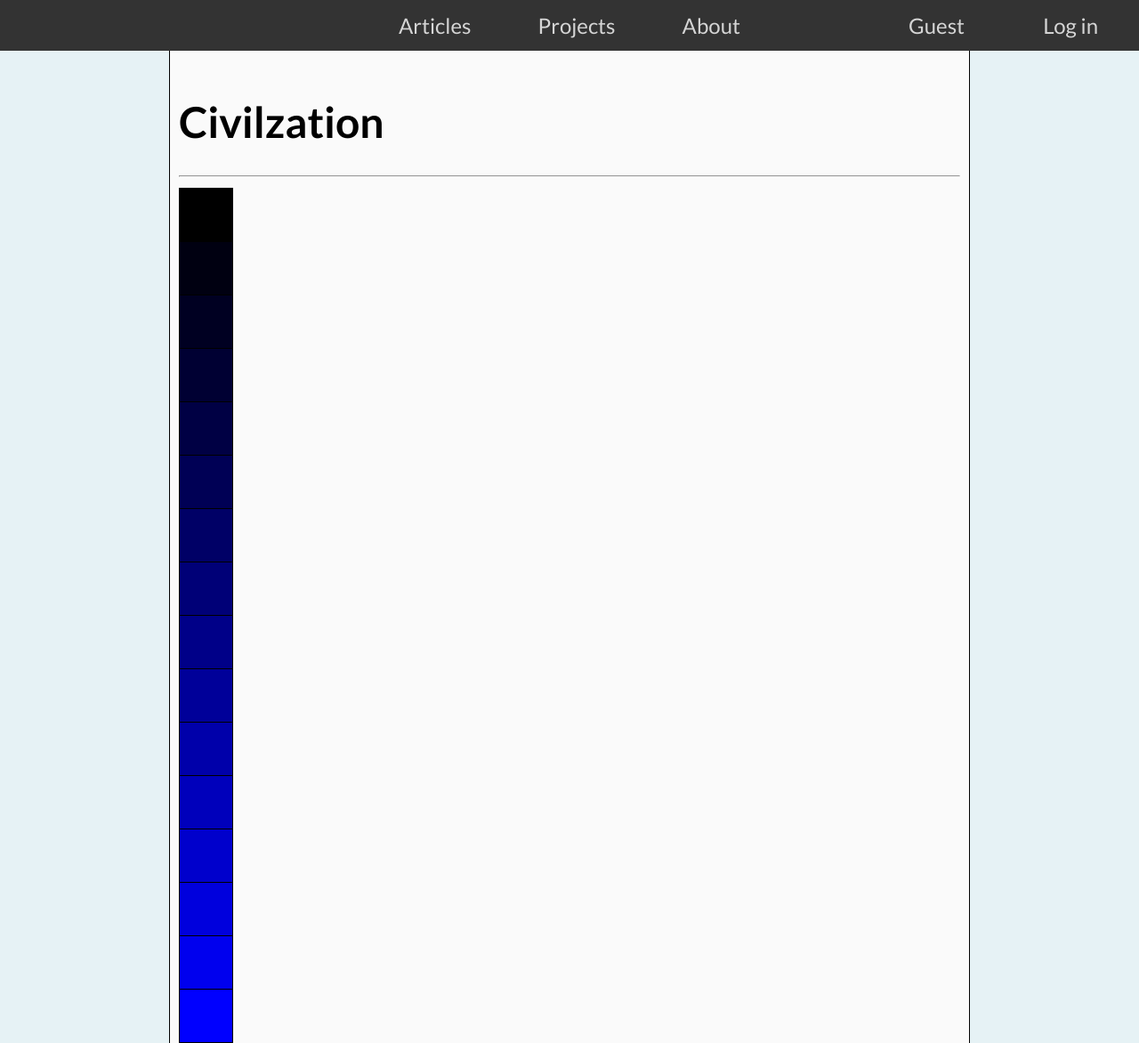
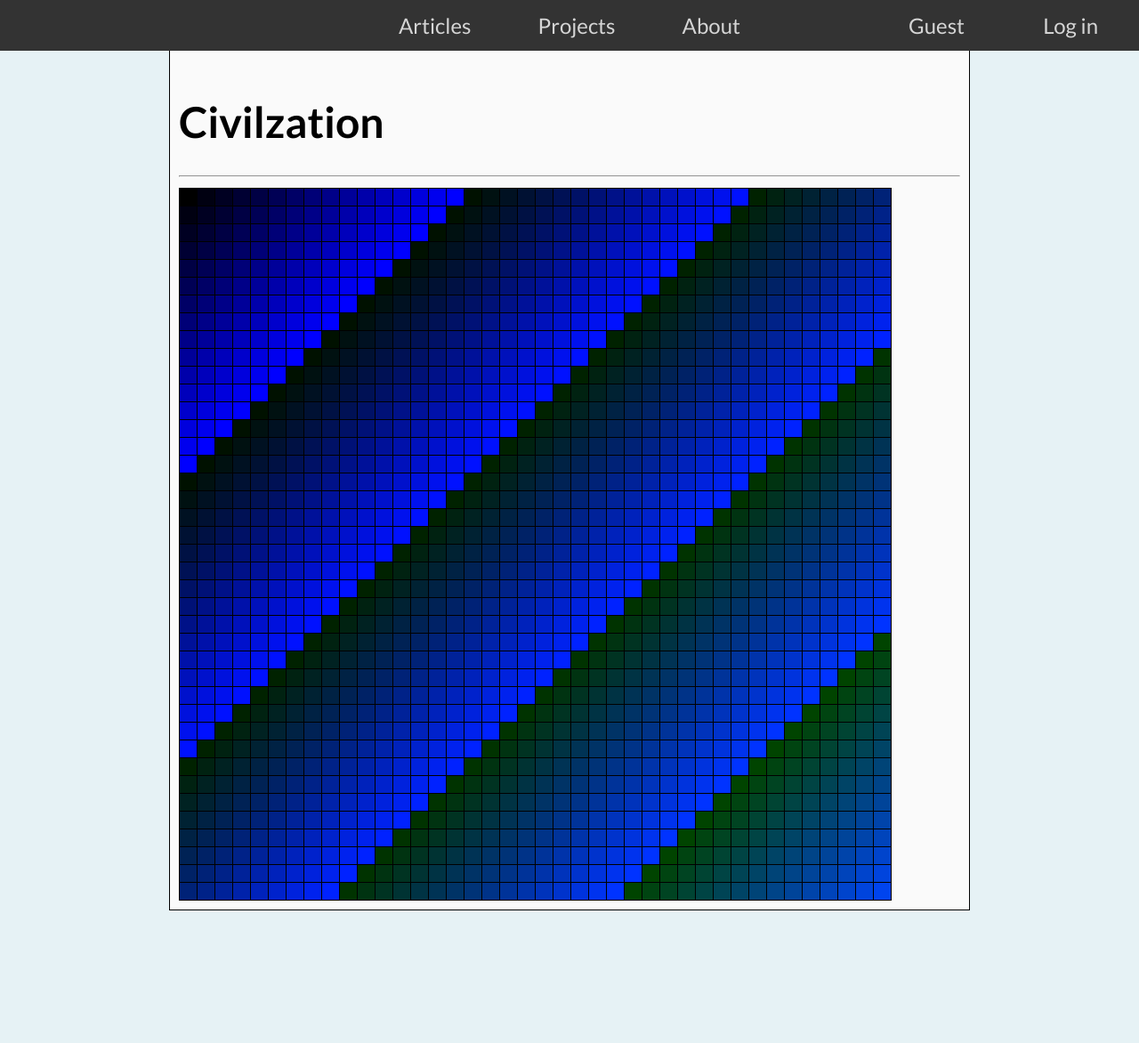
Before and after one commit to Trawirr/Trawirrcom, a Django app: page /civilization/ in a window 1280 px wide. Shown: the top 1172 px of the page at 89% size. After the commit the page ends 1023 px from the top, so only its background shows below. Run offline with Django 4.2, Linux system fonts and the light colour scheme; data comes from the database, SQL or seed files in the repository; both versions use the stored data as it was after the commit; parts of the project's set-up code (start-up, migrations or seed data) failed here and were passed over.

Commit message:
map creation

```diff
--- a/civilization/models.py
+++ b/civilization/models.py
@@ -12,7 +12,7 @@ class Tile(models.Model):
     x = models.IntegerField()
     y = models.IntegerField()
     height = models.IntegerField()
-    color = models.IntegerField(default=0)
+    color = models.CharField(max_length=4, default="#000")
     owner = models.ForeignKey(Civilization, blank=True, null=True, related_name="tiles", on_delete=models.CASCADE)
     areas = models.ManyToManyField(Area, related_name="tiles")
 
--- a/civilization/views.py
+++ b/civilization/views.py
@@ -6,6 +6,7 @@ def index(request):
     template = loader.get_template('civilization.html')
 
     tiles = Tile.objects.all()
+    tiles = [Tile.objects.filter(y=y) for y in Tile.objects.values_list('y', flat=True).distinct()]
 
     context = {
         'tiles': tiles,
--- a/static/css/main.css
+++ b/static/css/main.css
@@ -209,8 +209,8 @@ div.gallery {
 }
 
 td, th {
-    width: 60px;
-    height: 60px;
+    width: 20px;
+    height: 20px;
     border: 0.5px solid black;
 }
 
--- a/templates/civilization.html
+++ b/templates/civilization.html
@@ -5,8 +5,12 @@
 <hr>
 <div class="map-div">
     <table class="map-table">
-        {% for tile in tiles %}
-            <tr><td style="background-color: #{{ tile.color }};"></td></tr>
+        {% for row in tiles %}
+        <tr>
+            {% for tile in row %}
+                <td style="background-color: #{{ tile.color }};"></td>
+            {% endfor %}
+        </tr>
         {% endfor %}
     </table>
 </div>
```
Also changed, not shown: civilization/management/commands/CreateMap.py (+5 -3 lines), civilization/utils/civilization.py (added, +7 -0 lines), civilization/migrations/0003_alter_tile_color.py (added), db.sqlite3, mainapp/migrations/0016_alter_article_date.py (added).
